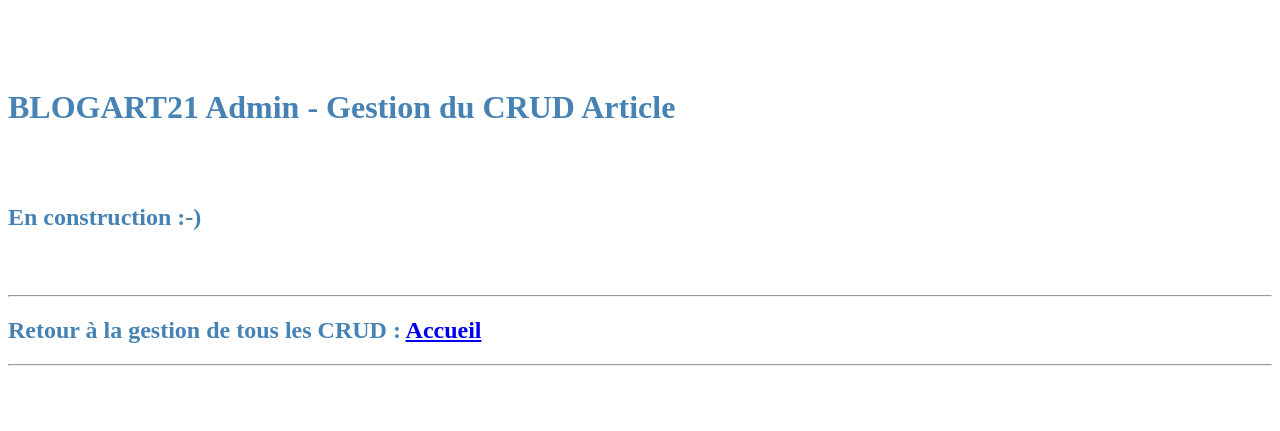
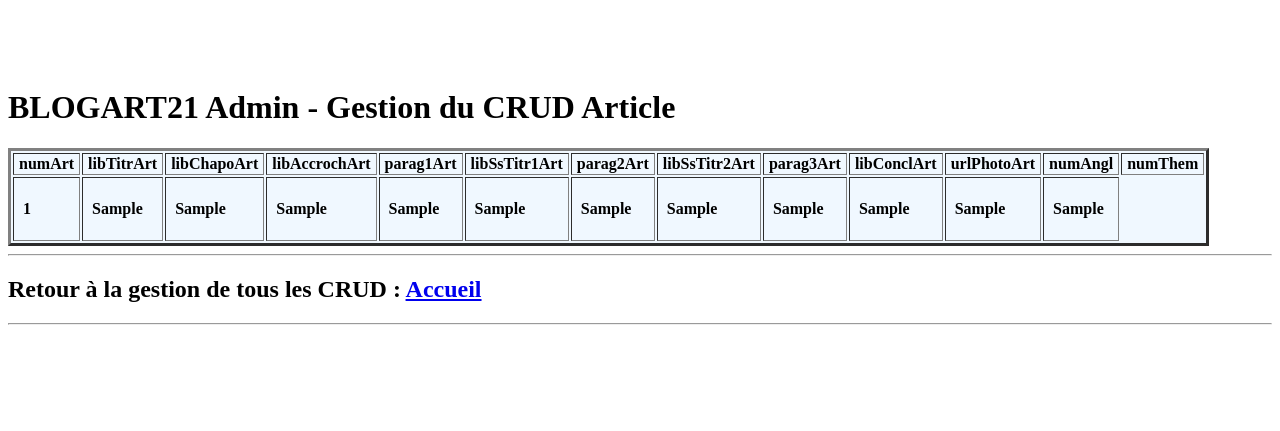
Before and after one commit to Triips-TheCoder/Blog_Art_Arkitek_G1, a PHP site: page /article.php in a window 1280 px wide. Shown: the top 431 px of the page. Run offline with PHP 8.4, Linux system fonts and the light colour scheme; tables that the repository leaves empty hold one stand-in row (values such as "Sample post").

Commit message:
Insert et select dans la classe user et article

```diff
--- /dev/null
+++ b/BLOGART21/CLASS_CRUD/article.class.php
@@ -0,0 +1,83 @@
+<?
+require_once __DIR__ . '../../CONNECT/database.php';
+
+class ARTICLE{
+    function get_1Article($numArt){
+        global $db;
+    }
+
+    function get_AllArticles(){
+        global $db;
+        $query = 'SELECT * FROM ARTICLE;';
+        $result = $db->query($query);
+        $allArticles = $result->fetchAll();
+        return($allArticles);
+    }
+
+    function create($numArt, $dtCreArt, $libTitrArt, $libChapoArt,
+                    $libAccrochArt, $parag1Art, $libSsTitr1Art, $parag2Art,
+                    $libSsTitr2Art, $parag3Art, $libConclArt, $urlPhotoArt,
+                    $numAngl,$numThem){
+
+        try {
+        $db->beginTransaction();
+        $query = 'INSERT INTO ARTICLE (numArt,dtCreArt,libTitrArt,libChapoArt,
+                                       libAccrochArt, parag1Art, libSsTitr1Art, parag2Art,
+                                       libSsTitr2Art, parag3Art, libConclArt, urlPhotoArt,
+                                       numAngl, numThem) VALUES (?, ?, ?, ?,
+                                                                 ?, ?, ?, ?,
+                                                                 ?, ?, ?, ?,
+                                                                 ?, ?);';
+        $request = $db->prepare($query);
+        $request->execute([$numArt, $dtCreArt, $libTitrArt, $libChapoArt,
+                           $libAccrochArt, $parag1Art, $libSsTitr1Art, $parag2Art,
+                           $libSsTitr2Art, $parag3Art, $libConclArt, $urlPhotoArt,
+                           $numAngl,$numThem]);
+        $db->commit();
+        $request->closeCursor();
+        }
+        catch (PDOException $e) {
+                $db->rollBack();
+                $request->closeCursor();
+                die('Erreur insert LANGUE : ' . $e->getMessage());
+        }
+    }
+
+    function update($numArt, $dtCreArt, $libTitrArt, $libChapoArt,
+                    $libAccrochArt, $parag1Art, $libSsTitr1Art, $parag2Art,
+                    $libSsTitr2Art, $parag3Art, $libConclArt, $urlPhotoArt,
+                    $numAngl,$numThem){
+
+        try {
+      $db->beginTransaction();
+
+
+
+                $db->commit();
+                $request->closeCursor();
+        }
+        catch (PDOException $e) {
+                $db->rollBack();
+                $request->closeCursor();
+                die('Erreur insert LANGUE : ' . $e->getMessage());
+        }
+    }
+
+    function delete($numArt){
+
+        try {
+      $db->beginTransaction();
+
+
+
+                $db->commit();
+                $request->closeCursor();
+
+        }
+        catch (PDOException $e) {
+                $db->rollBack();
+                $request->closeCursor();
+                die('Erreur delete LANGUE : ' . $e->getMessage());
+        }
+    }
+}
--- a/BLOGART21/back/article/article.php
+++ b/BLOGART21/back/article/article.php
@@ -9,7 +9,9 @@
 
 // Mode DEV
 require_once __DIR__ . '/../../util/utilErrOn.php';
-
+require_once __DIR__ . '/../../CLASS_CRUD/article.class.php';
+global $db;
+$monArticle = new ARTICLE;
 ?>
 <!DOCTYPE html>
 <html lang="fr">
@@ -21,17 +23,58 @@ require_once __DIR__ . '/../../util/utilErrOn.php';
     <meta name="author" content="" />
 
     <link href="../css/style.css" rel="stylesheet" type="text/css" />
+    <style type='text/css'>
+    body{
+        color: black;
+    }
+    </style>
 </head>
 <body>
     <h1>BLOGART21 Admin - Gestion du CRUD Article</h1>
+    <table border = '3' bgcolor = 'aliceblue'>
+    <thead>
+        <tr>
+            <th>&nbsp;numArt&nbsp;</th>
+            <th>&nbsp;libTitrArt&nbsp;</th>
+            <th>&nbsp;libChapoArt&nbsp;</th>
+            <th>&nbsp;libAccrochArt&nbsp;</th>
+            <th>&nbsp;parag1Art&nbsp;</th>
+            <th>&nbsp;libSsTitr1Art&nbsp;</th>
+            <th>&nbsp;parag2Art&nbsp;</th>
+            <th>&nbsp;libSsTitr2Art&nbsp;</th>
+            <th>&nbsp;parag3Art&nbsp;</th>
+            <th>&nbsp;libConclArt&nbsp;</th>
+            <th>&nbsp;urlPhotoArt&nbsp;</th>
+            <th>&nbsp;numAngl&nbsp;</th>
+            <th>&nbsp;numThem&nbsp;</th>
+        </tr>
+    </thead>
+    <tbody>
+<?php
+    $allArticles = $monArticle -> get_AllArticles();
+    foreach($allArticles as $ligne){
+?>
+    <tr>
+    <td><h4>&nbsp;  <?php echo $ligne['numArt']; ?> &nbsp;</h4></td>
+    <td><h4>&nbsp; <?php echo $ligne['libTitrArt']; ?> &nbsp;</h4></td>
+    <td><h4>&nbsp; <?php echo  $ligne['libChapoArt'];?> &nbsp;</h4></td>
+    <td><h4>&nbsp; <?php echo $ligne['libAccrochArt']; ?> &nbsp;</h4></td>
+    <td><h4>&nbsp;  <?php echo $ligne['parag1Art']; ?> &nbsp;</h4></td>
+    <td><h4>&nbsp; <?php echo $ligne['libSsTitr1Art']; ?> &nbsp;</h4></td>
+    <td><h4>&nbsp; <?php echo  $ligne['parag2Art'];?> &nbsp;</h4></td>
+    <td><h4>&nbsp; <?php echo $ligne['libSsTitr2Art']; ?> &nbsp;</h4></td>
+    <td><h4>&nbsp;  <?php echo $ligne['parag3Art']; ?> &nbsp;</h4></td>
+    <td><h4>&nbsp; <?php echo $ligne['libConclArt']; ?> &nbsp;</h4></td>
+    <td><h4>&nbsp; <?php echo  $ligne['numAngl'];?> &nbsp;</h4></td>
+    <td><h4>&nbsp; <?php echo $ligne['numThem']; ?> &nbsp;</h4></td>
+    </tr>
 
-    <br><br>
-
-    <h2>En construction :-)</h2>
-
-    <br><br>
-
-<?
+<?php
+    }
+?>
+    </tbody>
+    </table>
+<?php
 require_once __DIR__ . '/footer.php';
 ?>
 </body>
```
Also changed, not shown: BLOGART21/CLASS_CRUD/langue.class.php (+9 -7 lines), BLOGART21/CLASS_CRUD/statut.class.php (+8 -8 lines), BLOGART21/CLASS_CRUD/user.class.php (+13 -9 lines), BLOGART21/back/user/user.php (+38 -8 lines).
